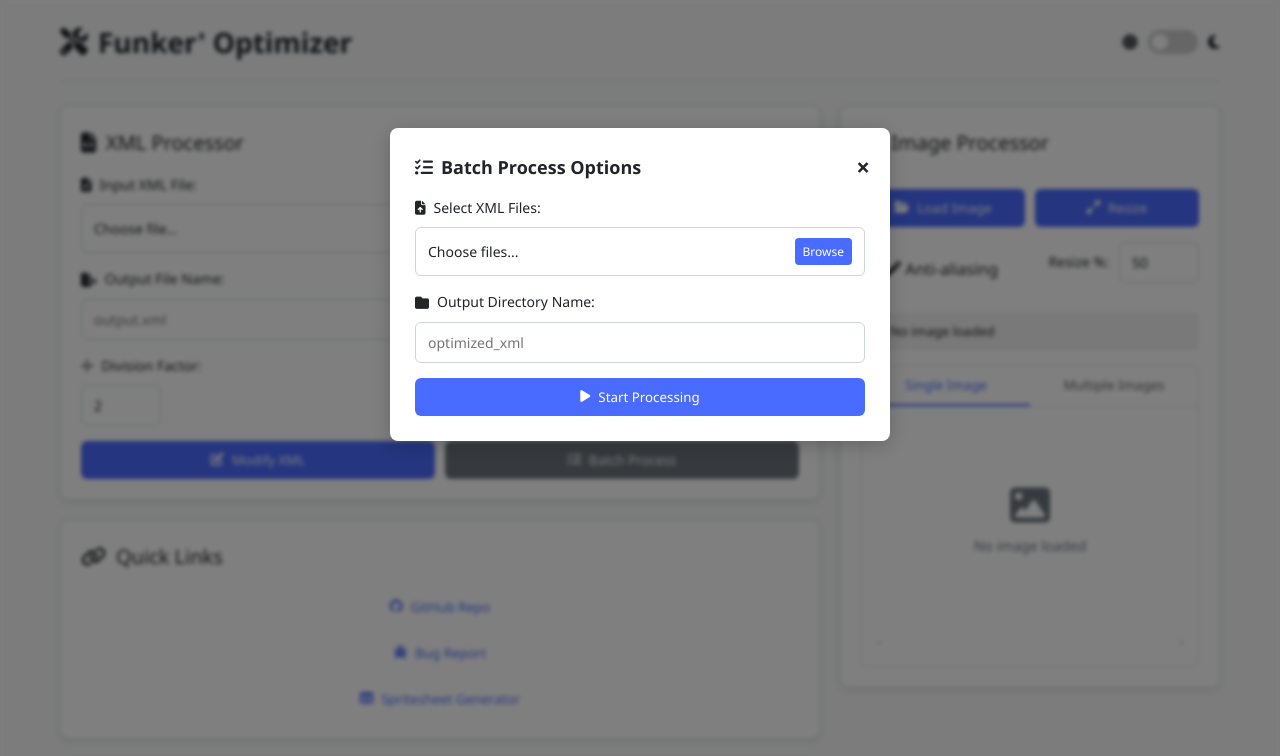
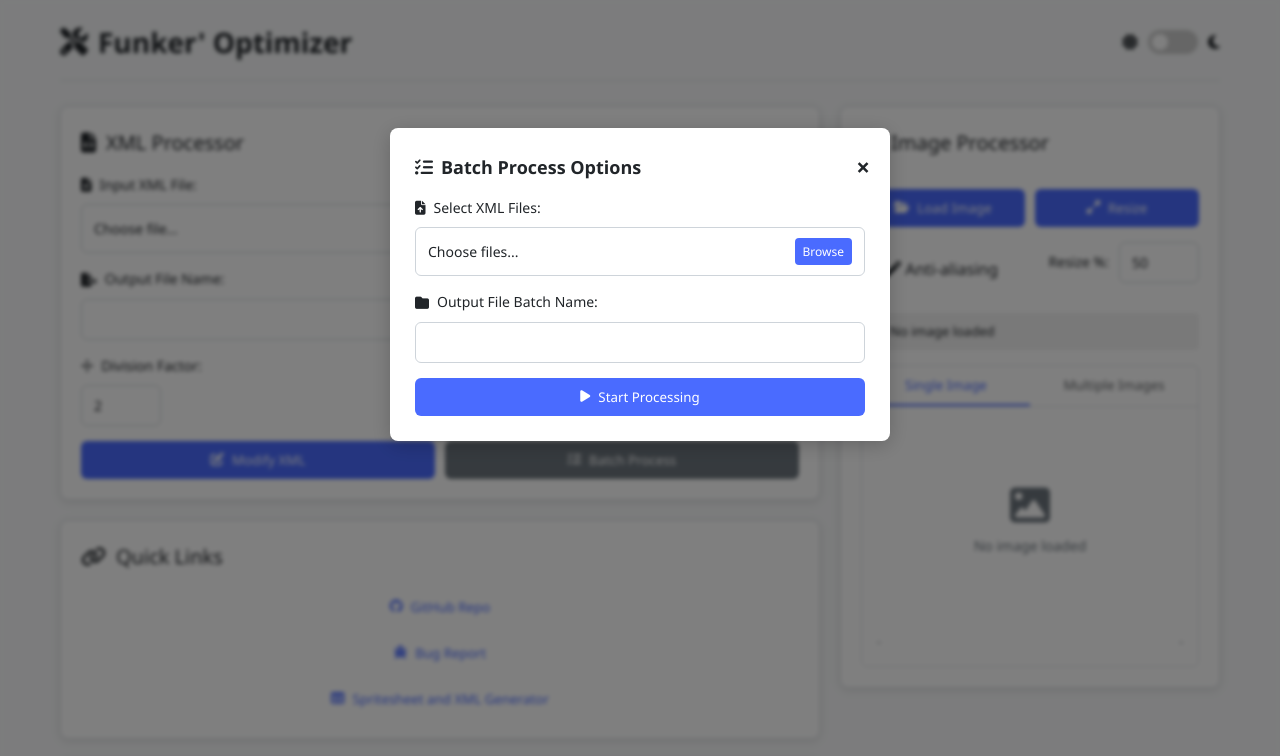
Before and after one commit to sirthegamercoder/Funker-Optimizer, a plain HTML site: page docs/index.html in a window 1280 px wide. Both pictures are taken after a click on the button "Batch Process". Shown: the top 756 px of the page. Drawn offline with nearby package versions, Linux system fonts and the light colour scheme.

Commit message:
Update index.html

```diff
--- a/docs/index.html
+++ b/docs/index.html
@@ -37,12 +37,12 @@
 
                     <div class="input-group">
                         <label for="output-file"><i class="fas fa-file-export"></i> Output File Name:</label>
-                        <input type="text" id="output-file" placeholder="output.xml">
+                        <input type="text" id="output-file">
                     </div>
 
                     <div class="input-group">
                         <label for="division-number"><i class="fas fa-divide"></i> Division Factor:</label>
-                        <input type="number" id="division-number" min="1" value="2">
+                        <input type="number" id="division-number" min="2" value="2">
                     </div>
 
                     <div class="button-group">
@@ -65,7 +65,7 @@
                             <i class="fas fa-bug"></i> Bug Report
                         </button>
                         <button id="spritesheet-generator" class="btn-link">
-                            <i class="fas fa-table"></i> Spritesheet Generator
+                            <i class="fas fa-table"></i> Spritesheet and XML Generator
                         </button>
                     </div>
                 </div>
@@ -105,7 +105,7 @@
                             </div>
                             <div class="input-group small">
                                 <label for="resize-percentage">Resize %:</label>
-                                <input type="number" id="resize-percentage" min="1" max="500" value="50">
+                                <input type="number" id="resize-percentage" min="50" max="50" value="50">
                             </div>
                         </div>
 
@@ -151,7 +151,6 @@
         </main>
     </div>
 
-    <!-- Progress Modal -->
     <div id="progress-modal" class="modal">
         <div class="modal-content">
             <h3><i class="fas fa-spinner fa-spin"></i> Processing Files</h3>
@@ -164,7 +163,6 @@
         </div>
     </div>
 
-    <!-- Batch Options Modal -->
     <div id="batch-modal" class="modal">
         <div class="modal-content">
             <span class="close">&times;</span>
@@ -179,8 +177,8 @@
             </div>
 
             <div class="input-group">
-                <label for="batch-output-dir"><i class="fas fa-folder"></i> Output Directory Name:</label>
-                <input type="text" id="batch-output-dir" placeholder="optimized_xml">
+                <label for="batch-output-dir"><i class="fas fa-folder"></i> Output File Batch Name:</label>
+                <input type="text" id="batch-output-dir">
             </div>
 
             <div class="button-group">
```
